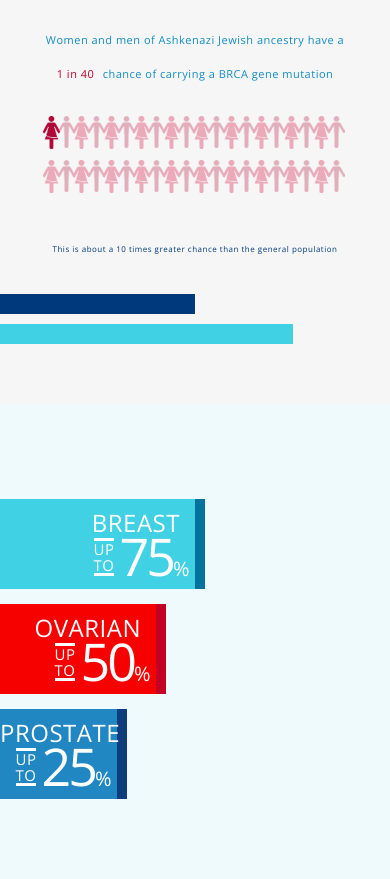
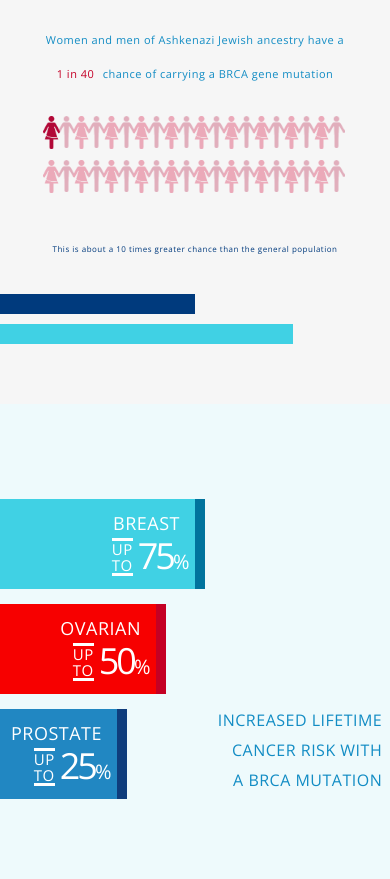
Before and after one commit to noximus/basserCancer, a plain HTML site: page 01_Infographic/01_Infographic.html in a window 390 px wide. Shown: the part 1749-2628 px from the top of the page. Drawn offline with nearby package versions, Linux system fonts and the light colour scheme.

Commit message:
infographic 06 complete

```diff
--- a/01_Infographic/01_Infographic.html
+++ b/01_Infographic/01_Infographic.html
@@ -165,6 +165,11 @@
       </div>
     </div>
 
+    <div class="infographic06-text">
+      <p>INCREASED LIFETIME</p>
+      <p>CANCER RISK WITH</p>
+      <p>A BRCA MUTATION</p>
+    </div>
 
   </div>
 
--- a/01_Infographic/css/style.css
+++ b/01_Infographic/css/style.css
@@ -421,3 +421,53 @@ p {
 .infographic06-bar-right p:nth-child(2) {
 	font-size: 20px;
 }
+.infographic06-text {
+	width: 350px;
+	height: 200px;
+	position: absolute;
+	bottom: 0;
+	right: 0;
+	padding: 2%;
+	margin-right: 15%;
+}
+.infographic06-text p {
+	color: #128cc4;
+	font-size: 36px;
+	margin-bottom: 10px;
+	text-align: right;
+}
+
+@media screen and (max-width: 1000px) {
+	.infographic06-text {
+		margin-right: 5%;
+	}
+}
+@media screen and (max-width: 700px) {
+	.infographic06-text {
+		margin-right: 0;
+	}
+	.infographic06-text p  {
+		font-size: 26px;
+	}
+}
+@media screen and (max-width: 500px) {
+
+	.infographic06-text p  {
+		font-size: 24px;
+		margin-bottom: 0;
+	}
+	.infographic06-text {
+		height: 166px;
+	}
+}
+@media screen and (max-width: 400px) {
+	.infographic06-text p  {
+		font-size: 16px;
+	}
+	.infographic06-bar-top {
+		font-size: 18px;
+	}
+	.infographic06-bar-right p:nth-child(1) {
+		font-size: 36px;
+	}
+}
```
